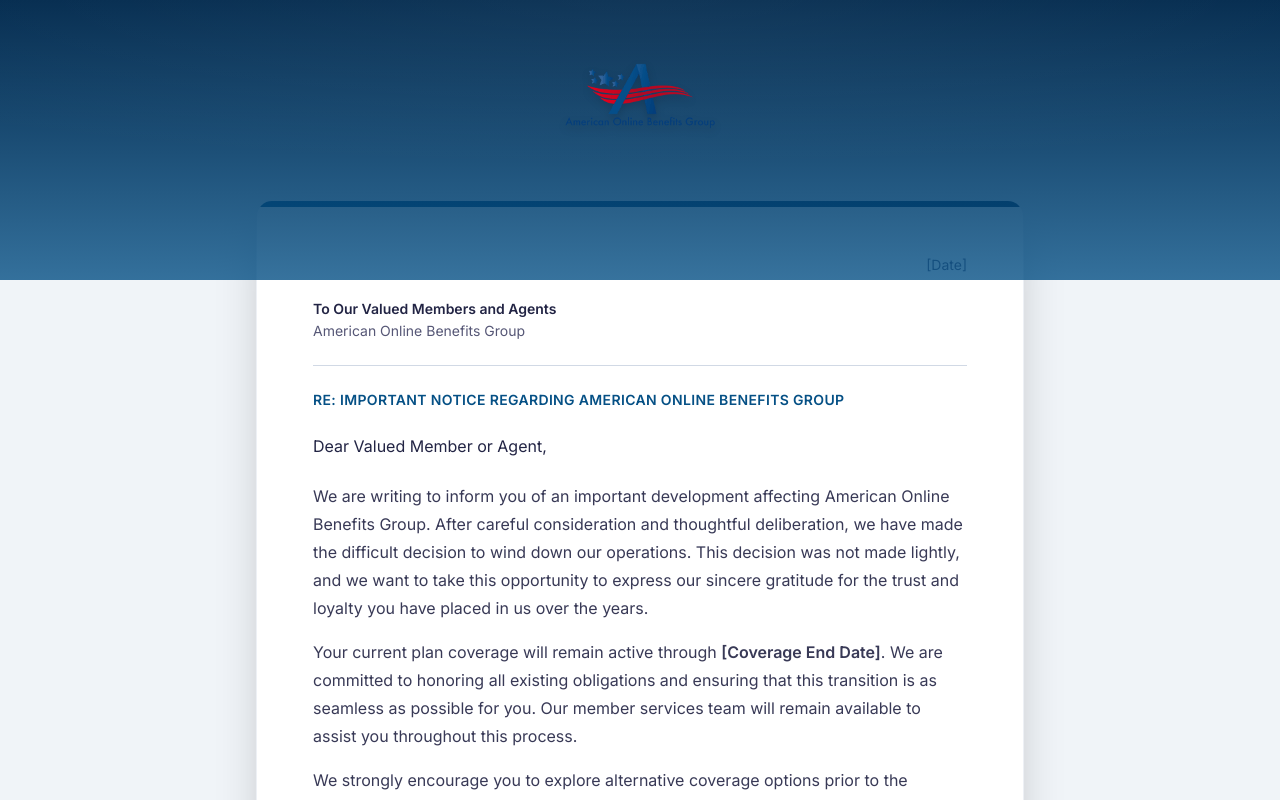
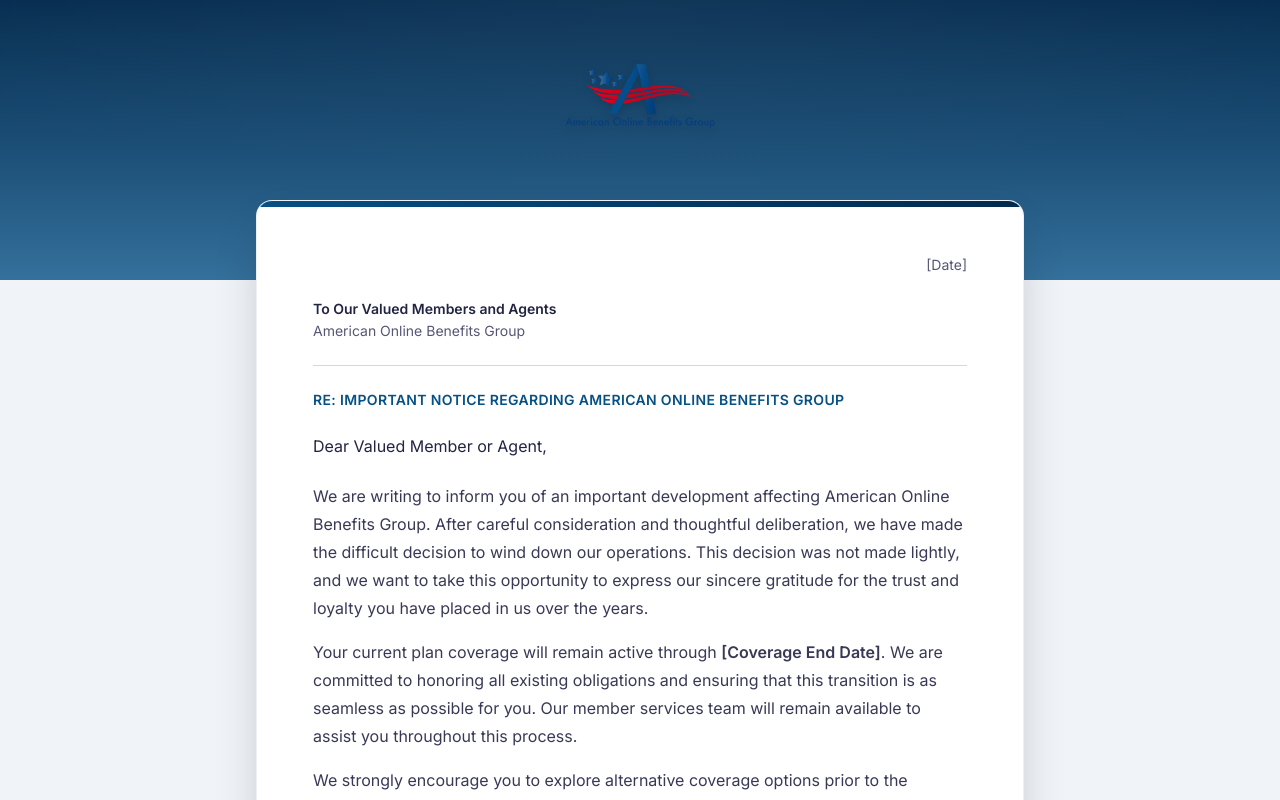
Before and after one commit to aobgrp/aobg-corp-2026, a React (Vite) app: page /closing in a window 1280 px wide. Shown: the top 800 px of the page. Built offline with nearby package versions, Linux system fonts and the light colour scheme; no server answers.

Commit message:
fix: add z-10 to closing page main so card renders above gradient stacking context

```diff
--- a/src/pages/ClosingPage.tsx
+++ b/src/pages/ClosingPage.tsx
@@ -35,7 +35,7 @@ export default function ClosingPage() {
       </div>
 
       {/* Letter card — overlaps the gradient band */}
-      <main className="flex-1 flex flex-col items-center px-5 sm:px-8 -mt-20 pb-16">
+      <main className="relative z-10 flex-1 flex flex-col items-center px-5 sm:px-8 -mt-20 pb-16">
         <article
           className="w-full max-w-3xl bg-white rounded-2xl shadow-2xl border border-border/40 overflow-hidden"
           aria-label="Wind-Down Notice"
```
